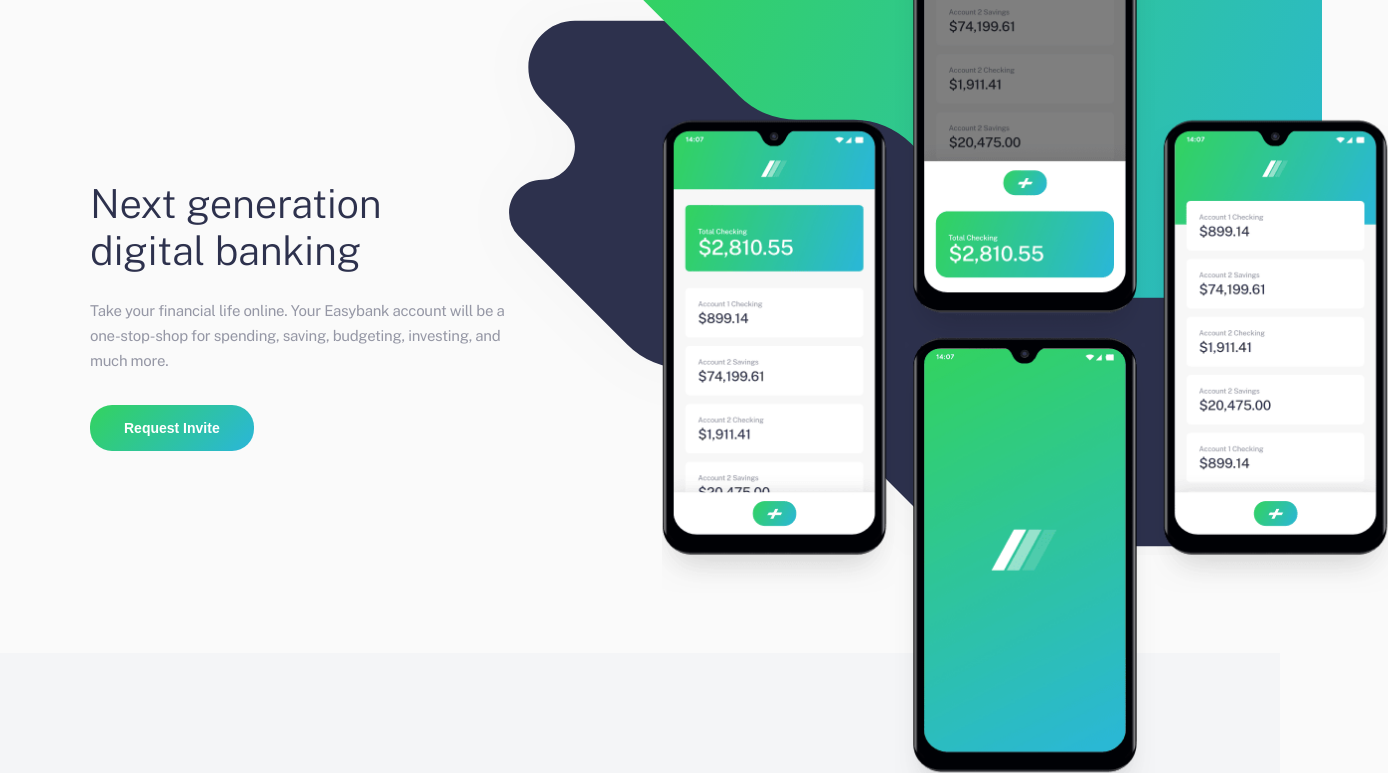
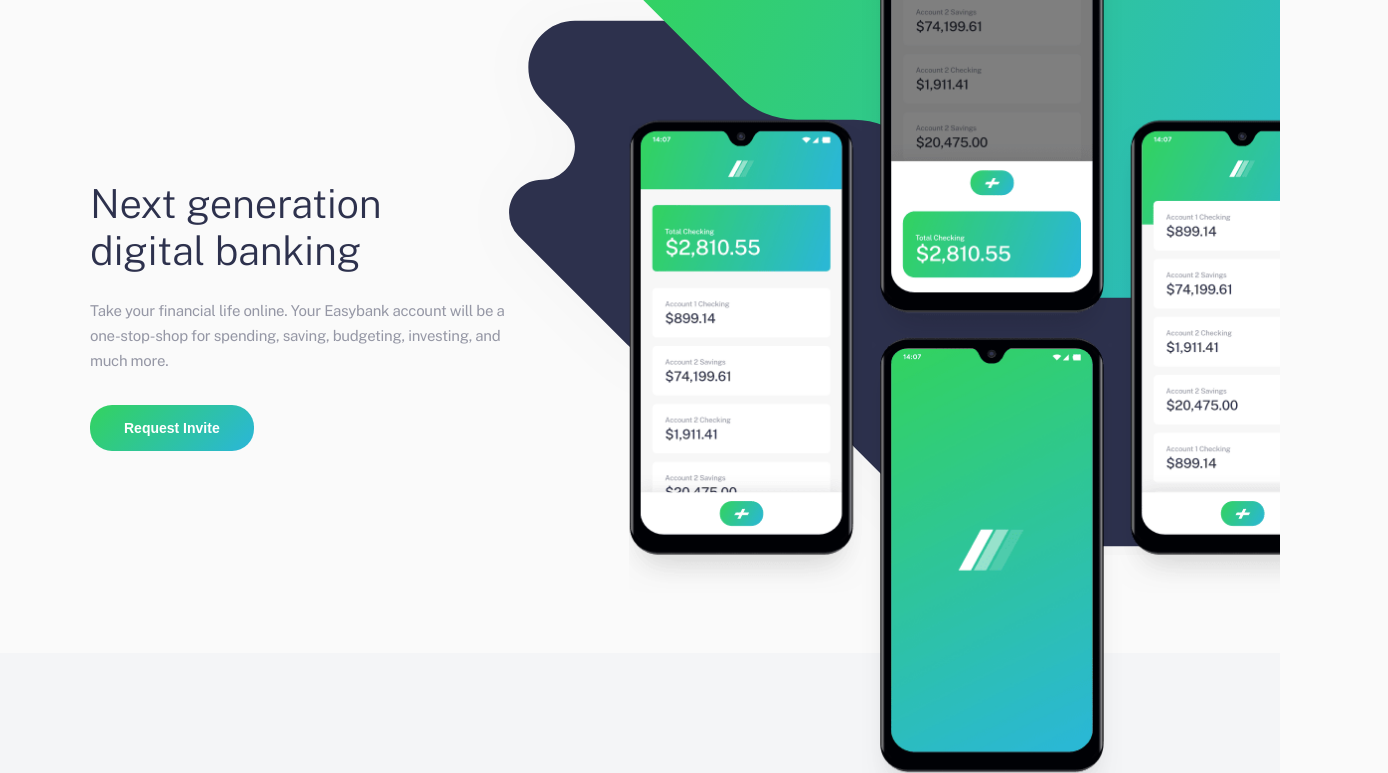
Before and after one commit to godwinopara/Easy-bank-website, a plain HTML site: page index.html in a window 1280 px wide. Shown: the part 83-856 px from the top of the page, 1388 px wide, since content can reach past the window. Drawn offline with nearby package versions, Linux system fonts and the light colour scheme.

Commit message:
added media query for larger screen size to e-position the image for larger screen

```diff
--- a/scss/partials/_homepage.scss
+++ b/scss/partials/_homepage.scss
@@ -44,6 +44,10 @@ header {
         height: 100%;
         width: 130%;
       }
+
+      @include breakpoint-up(large) {
+        width: 150%;
+      }
     }
 
     // HERO PHONE BACKGROUND IMAGE
@@ -60,10 +64,14 @@ header {
       width: 100%;
 
       @include breakpoint-up(medium) {
-        left: 20%;
+        left: 15%;
         top: -27%;
         background-size: 105%;
         width: 110%;
+      }
+
+      @include breakpoint-up(large) {
+        left: 30%;
       }
     }
   }
```
Also changed, not shown: css/style.css, 1 other file.
